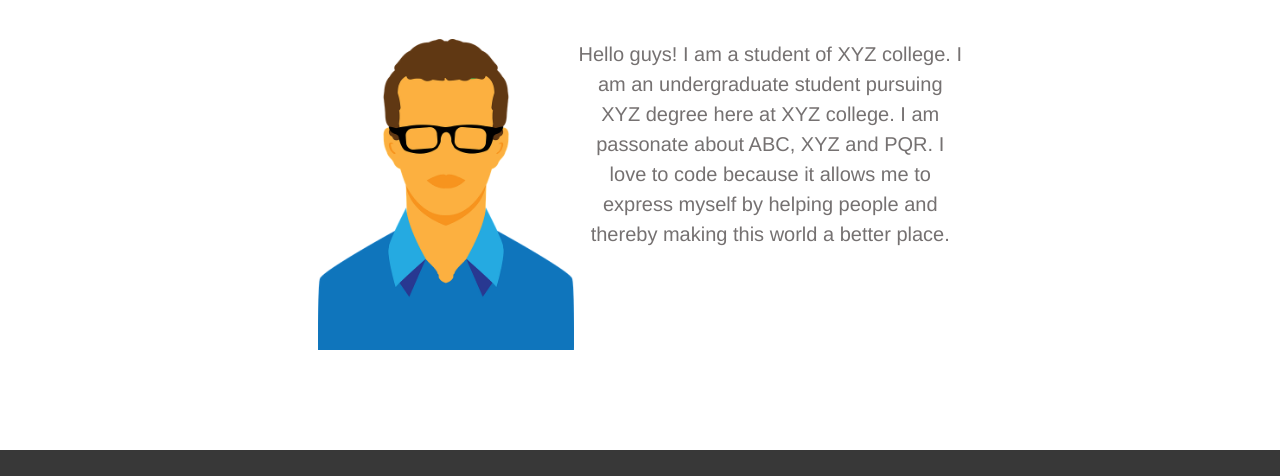
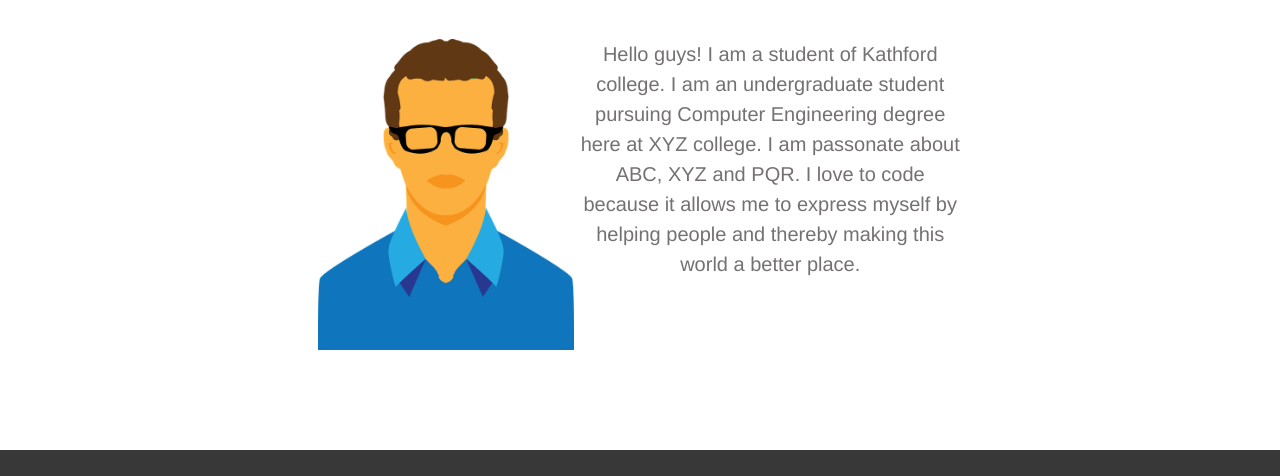
Before and after one commit to ikushum/Git-Github-workshop, a plain HTML site: page index.html in a window 1280 px wide. Shown: the part 721-1197 px from the top of the page. Drawn offline with Linux system fonts and the light colour scheme.

Commit message:
edited about section

```diff
--- a/index.html
+++ b/index.html
@@ -16,7 +16,7 @@
 	<section>
 		<h2> A few words about me </h2>
 		<img class="photo" src="img/photo.png">
-		<span>Hello guys! I am a student of XYZ college. I am an undergraduate student pursuing XYZ degree here at XYZ college. I am passonate about ABC, XYZ and PQR. I love to code because it allows me to express myself by helping people and thereby making this world a better place. </span>
+		<span>Hello guys! I am a student of Kathford college. I am an undergraduate student pursuing Computer Engineering degree here at XYZ college. I am passonate about ABC, XYZ and PQR. I love to code because it allows me to express myself by helping people and thereby making this world a better place. </span>
 	</section>
 
 	<footer>
```
